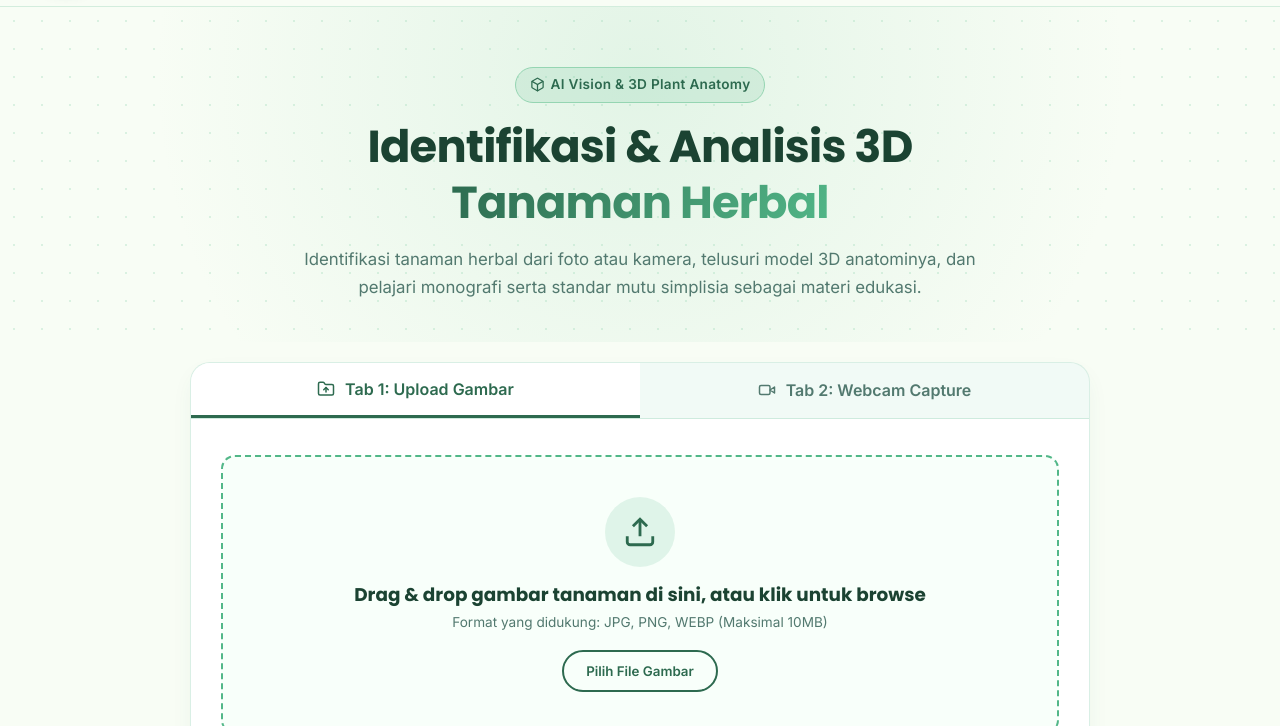
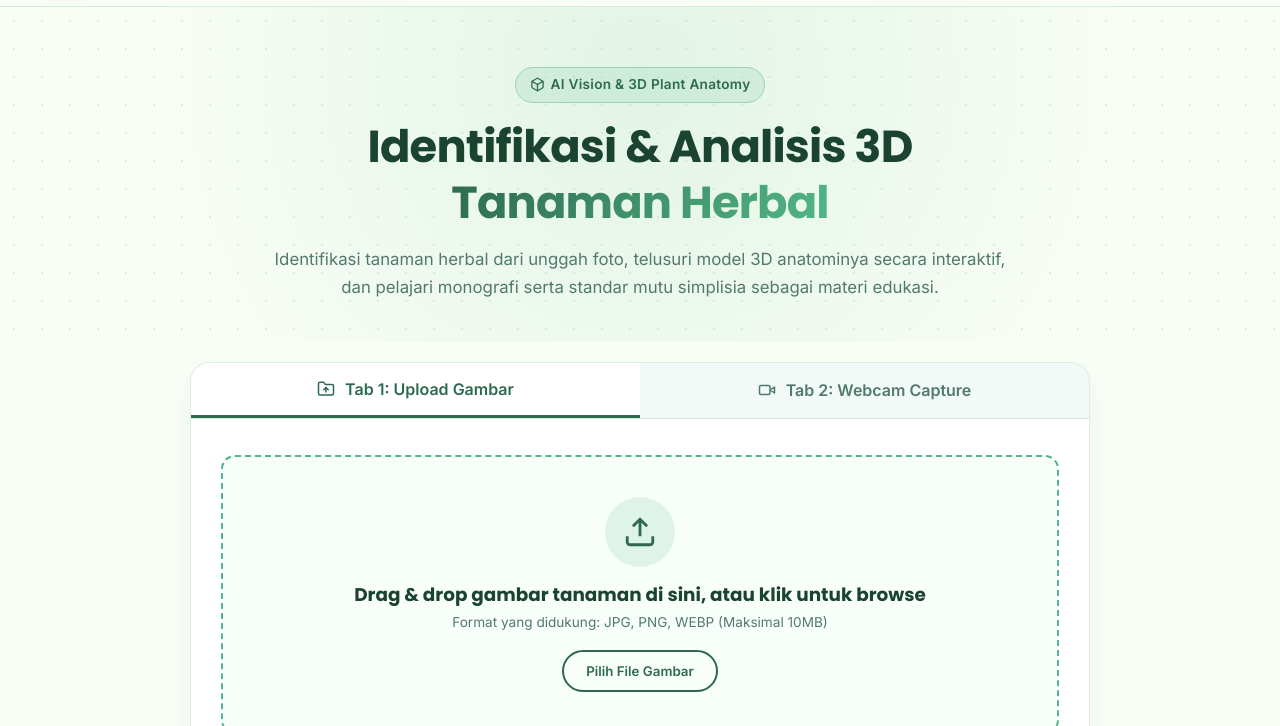
Before and after one commit to amirafathinah/herbinfo, a plain HTML site: page ar-scan.html in a window 1280 px wide. Shown: the part 74-800 px from the top of the page. Drawn offline with Linux system fonts and the light colour scheme; some packages are replaced by stand-ins of ours; a script that the page names is missing.

Commit message:
Update ar-scan.html

```diff
--- a/ar-scan.html
+++ b/ar-scan.html
@@ -3,8 +3,8 @@
 <head>
   <meta charset="UTF-8" />
   <meta name="viewport" content="width=device-width, initial-scale=1.0" />
-  <meta name="description" content="HerbInfoAI - AR Scan Tanaman Herbal Berbasis Web AR, 3D Model Viewer, dan Asisten Edukasi Herbal." />
-  <title>AR Scan &amp; 3D Model Tanaman — HerbInfoAI</title>
+  <meta name="description" content="HerbInfoVision - Identifikasi Tanaman Herbal via Unggah Foto, Visualisasi 3D Interaktif, dan Asisten Edukasi Herbal." />
+  <title>Identifikasi Foto &amp; 3D Model Tanaman — HerbInfoVision</title>
 
   <!-- Google Fonts: Poppins & Inter -->
   <link rel="preconnect" href="https://fonts.googleapis.com">
@@ -723,7 +723,7 @@
           AI Vision &amp; 3D Plant Anatomy
         </div>
         <h1>Identifikasi &amp; Analisis 3D <span>Tanaman Herbal</span></h1>
-        <p>Identifikasi tanaman herbal dari foto atau kamera, telusuri model 3D anatominya, dan pelajari monografi serta standar mutu simplisia sebagai materi edukasi.</p>
+        <p>Identifikasi tanaman herbal dari unggah foto, telusuri model 3D anatominya secara interaktif, dan pelajari monografi serta standar mutu simplisia sebagai materi edukasi.</p>
       </div>
     </section>
 
```
